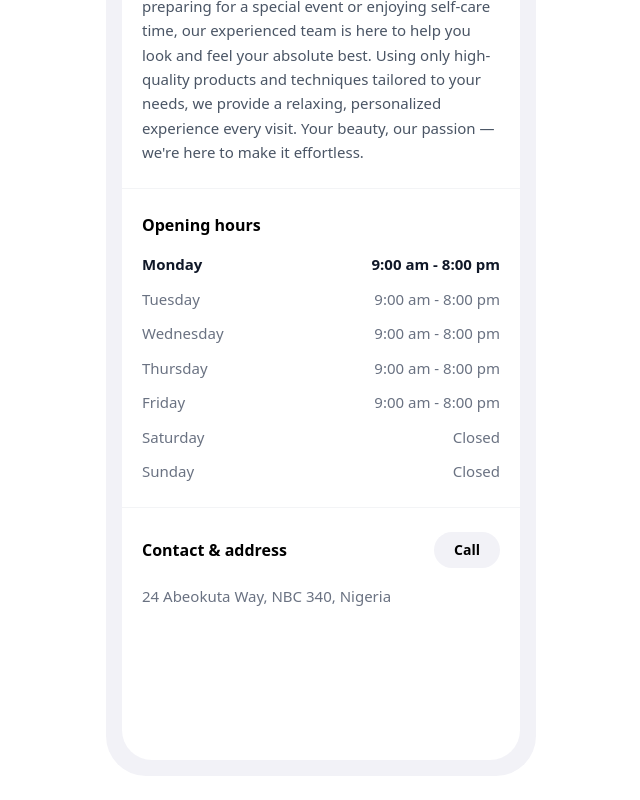
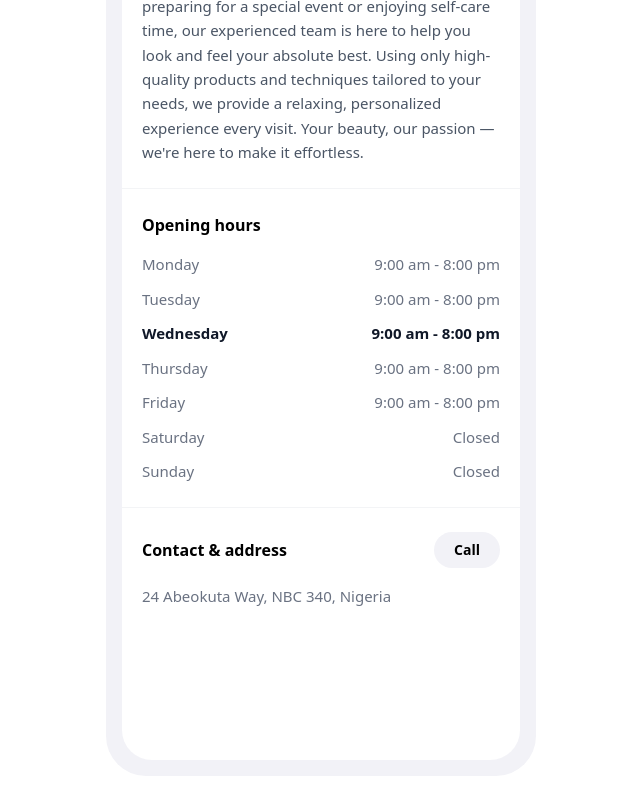
Before and after one commit to PreciousME/booking-app-vibecoded, a Next.js app: page / in a window 1280 px wide. Shown: the part 1918-2718 px from the top of the page, without its empty margins (319-959 px from the left). Built offline with nearby package versions, Linux system fonts and the light colour scheme.

Commit message:
Update MerchantPage.tsx

```diff
--- a/app/components/MerchantPage.tsx
+++ b/app/components/MerchantPage.tsx
@@ -133,16 +133,23 @@ export function MerchantPage() {
                 <div className="px-5 py-6 border-t border-gray-100">
                     <h3 className="text font-bold mb-4">Opening hours</h3>
                     <div className="space-y-3">
-                        {merchant.openingHours.map((item, index) => (
+                        {(() => {
+                            const dayNames = ['Sunday', 'Monday', 'Tuesday', 'Wednesday', 'Thursday', 'Friday', 'Saturday'];
+                            const currentDay = dayNames[new Date().getDay()];
+                            return merchant.openingHours.map((item) => {
+                                const isToday = item.day === currentDay;
+                                return (
                                     <div key={item.day} className="flex justify-between text-[15px]">
-                                <span className={index === 0 ? 'font-semibold text-gray-900' : 'text-gray-500'}>
+                                        <span className={isToday ? 'font-semibold text-gray-900' : 'text-gray-500'}>
                                             {item.day}
                                         </span>
-                                <span className={`${item.hours === 'Closed' ? 'text-gray-400' : ''} ${index === 0 ? 'font-semibold text-gray-900' : 'text-gray-500'}`}>
+                                        <span className={`${item.hours === 'Closed' ? 'text-gray-400' : ''} ${isToday ? 'font-semibold text-gray-900' : 'text-gray-500'}`}>
                                             {item.hours}
                                         </span>
                                     </div>
-                        ))}
+                                );
+                            });
+                        })()}
                     </div>
                 </div>
 
```
Lines whose indentation alone changed are shown as unchanged.
